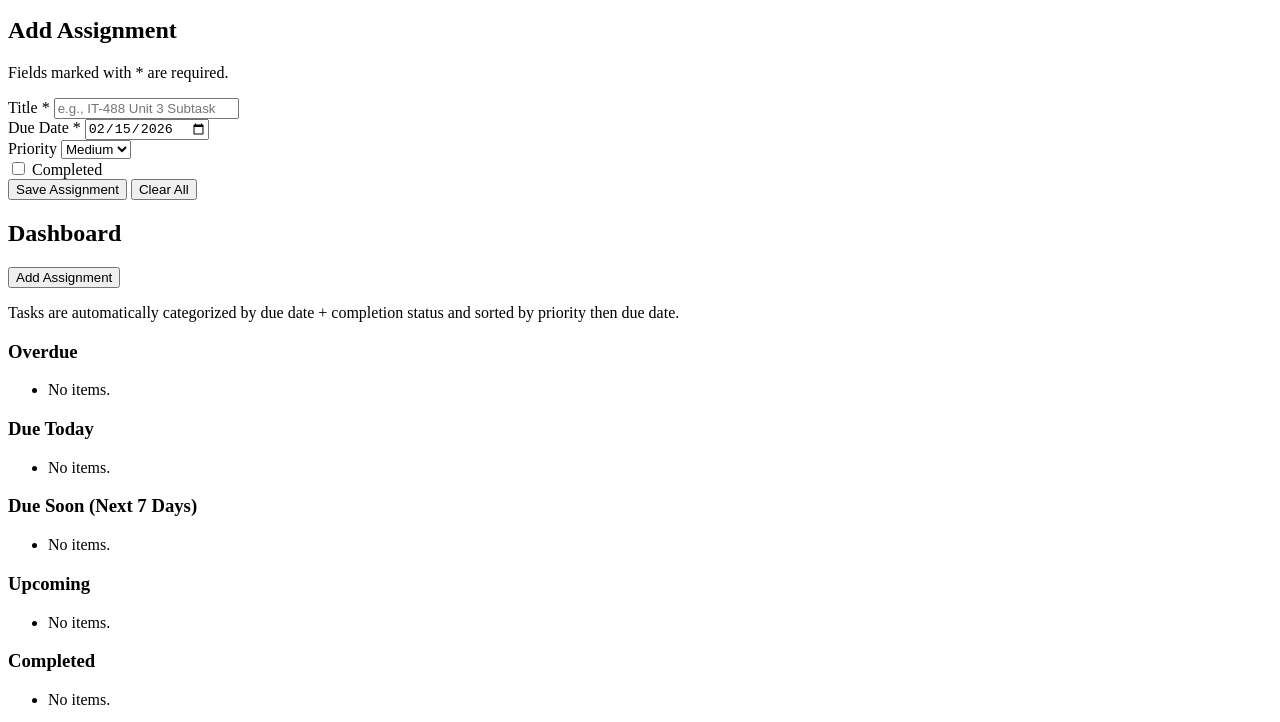
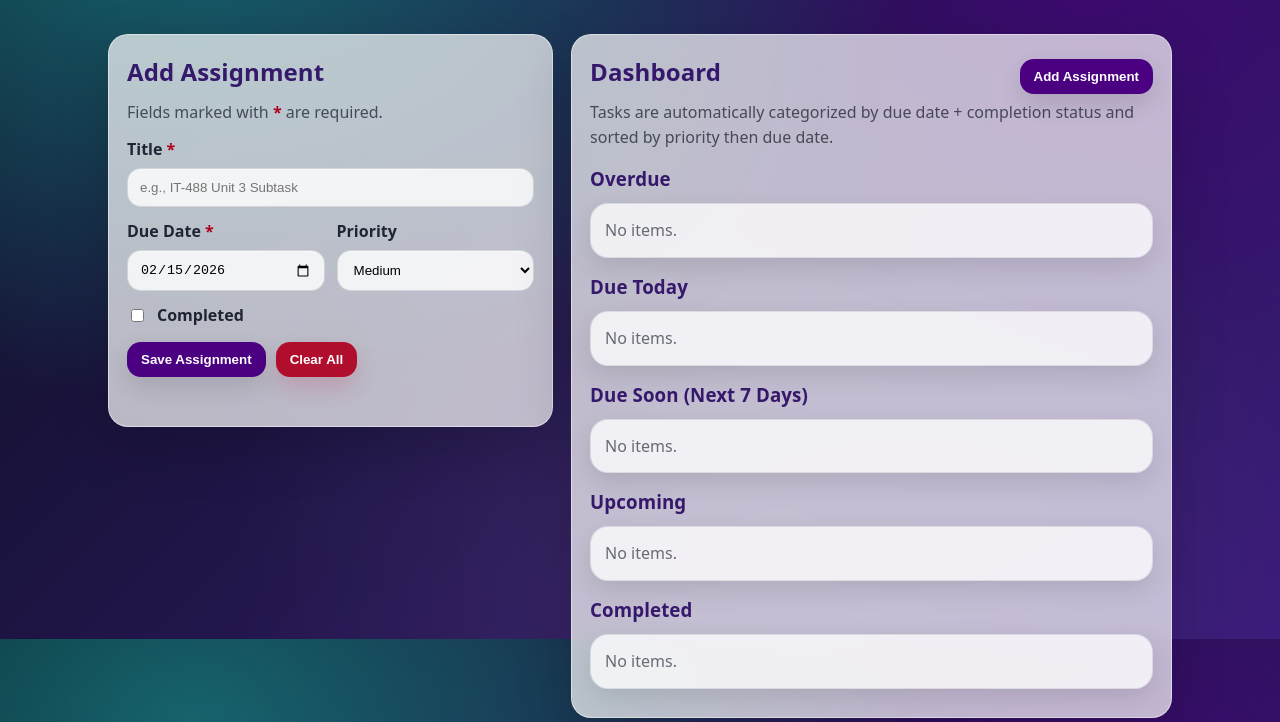
Before and after one commit to JamesFerencz-prog/student-task-tracker, a plain HTML site: page index.html in a window 1280 px wide. Shown: the part 161-883 px from the top of the page. Drawn offline with Linux system fonts and the light colour scheme.

Commit message:
Update stylesheet link in index.html

```diff
--- a/index.html
+++ b/index.html
@@ -5,7 +5,8 @@
   <meta name="viewport" content="width=device-width, initial-scale=1" />
   <title>Student Task & Assignment Tracker (TEST - Modern Glass)</title>
 
-  <link rel="stylesheet" href="./styles-test.css" />
+<link rel="stylesheet" href="styles.css" />
+
 </head>
 <body>
 
```
